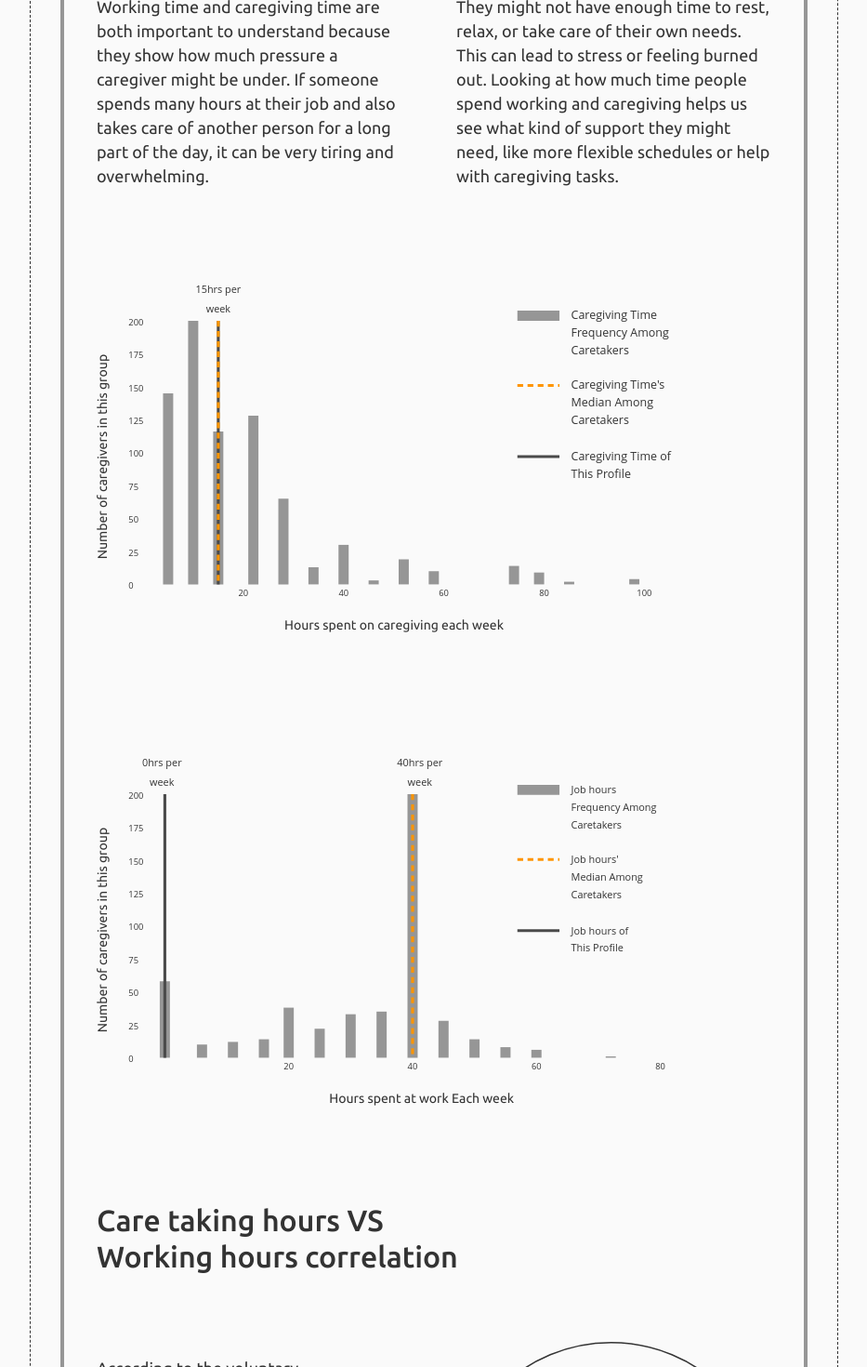
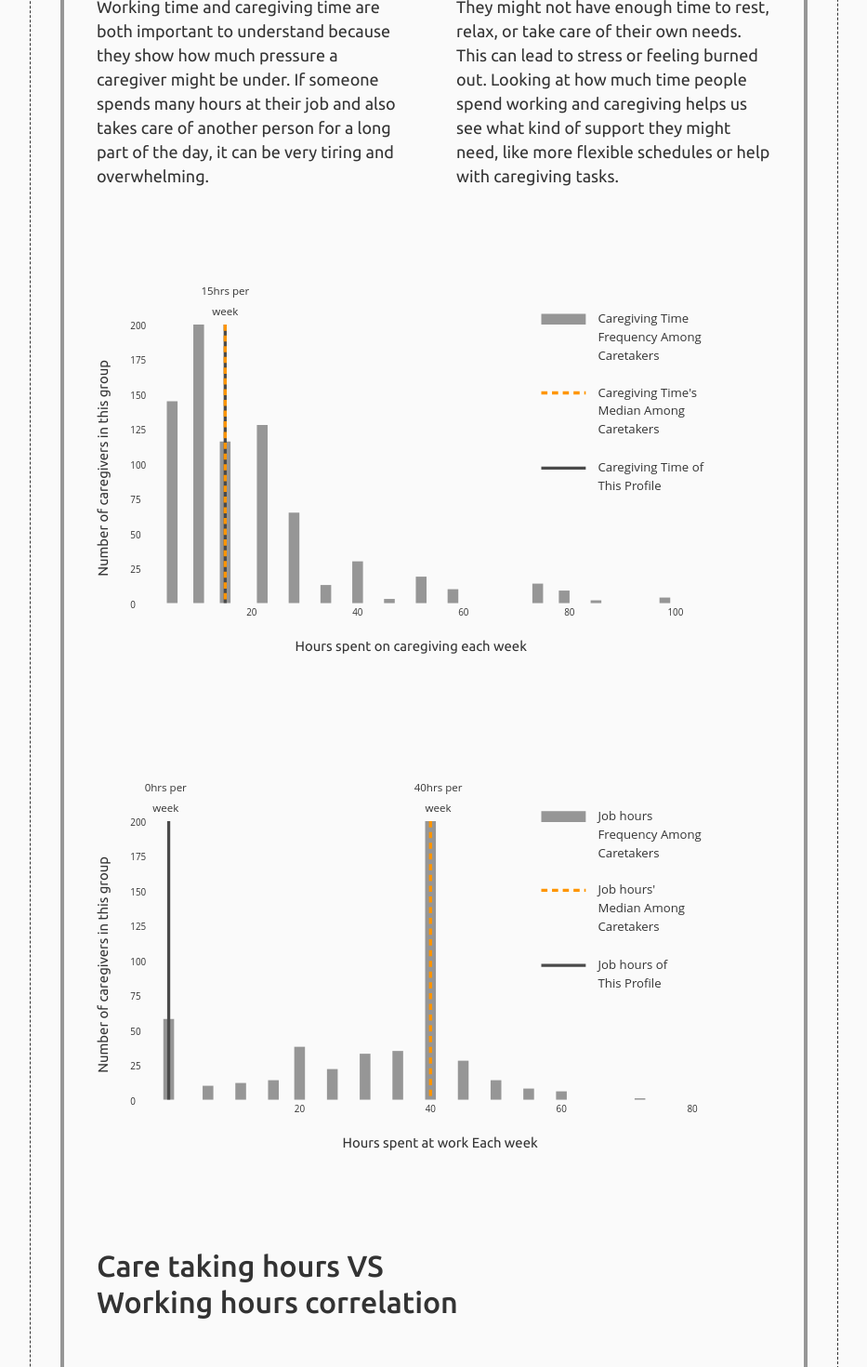
Before and after one commit to xyzesther/caregiver_persona_sampler, a React (Vite) app: page / in a window 1280 px wide. Shown: the part 2767-4237 px from the top of the page at 93% size, without its empty margins (318-1251 px from the left). Built offline with nearby package versions, Linux system fonts and the light colour scheme; a web font is replaced by a local one.

Commit message:
Updated profile charts' dimensions and styling for improved layout and readability

```diff
--- a/src/Profile.css
+++ b/src/Profile.css
@@ -533,8 +533,8 @@
 }
 
 .profile-caretaking-time-chart {
-  width: min(100%, 82vw);
-  max-width: 1380px;
+  width: min(100%, 88vw);
+  max-width: 1480px;
   margin: 0 auto;
 }
 
@@ -599,8 +599,8 @@
 }
 
 .profile-work-hours-chart {
-  width: min(100%, 82vw);
-  max-width: 1380px;
+  width: min(100%, 88vw);
+  max-width: 1480px;
   margin: 0 auto;
 }
 
@@ -636,7 +636,7 @@
 .work-hours-legend-label-compact {
   fill: #343434;
   font-family: "Open Sans", "Ubuntu", sans-serif;
-  font-size: 14px;
+  font-size: 16px;
   font-weight: 400;
 }
 
--- a/src/components/CaretakingTimeChart.jsx
+++ b/src/components/CaretakingTimeChart.jsx
@@ -91,7 +91,7 @@ const CaretakingTimeChart = ({ profileHours = 0 }) => {
     <div className="profile-caretaking-time-chart" role="img" aria-label="Caretaking time distribution chart">
       <svg
         className="profile-caretaking-time-chart-svg"
-        viewBox="0 -30 930 560"
+        viewBox="0 -30 880 560"
         preserveAspectRatio="xMidYMid meet"
       >
         {/* y-axis labels */}
--- a/src/components/WorkHoursChart.jsx
+++ b/src/components/WorkHoursChart.jsx
@@ -96,7 +96,7 @@ const WorkHoursChart = ({ profileHours = 0 }) => {
 
   return (
     <div className="profile-work-hours-chart" role="img" aria-label="Job hours distribution chart">
-      <svg className="profile-work-hours-chart-svg" viewBox="0 -30 930 560" preserveAspectRatio="xMidYMid meet">
+      <svg className="profile-work-hours-chart-svg" viewBox="0 -30 880 560" preserveAspectRatio="xMidYMid meet">
         {[200, 175, 150, 125, 100, 75, 50, 25, 0].map((tick) => (
           <text key={tick} x="44" y={yFromFrequency(tick) + 6} className="work-hours-axis-label">
             {tick}
```
